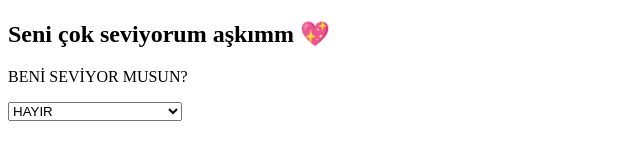
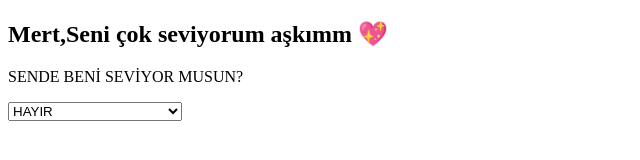
Before and after one commit to sude-glr/mert, a plain HTML site: page index.html in a window 1280 px wide. Shown: the whole page, without its empty margins (0-640 px from the left). Drawn offline with Linux system fonts and the light colour scheme.

Commit message:
Update index.html

```diff
--- a/index.html
+++ b/index.html
@@ -6,8 +6,8 @@
     <title>MERTESAYFAYAPIYORUM</title>
 </head>
 <body>
-    <h2>Seni çok seviyorum aşkımm 💖</h2>
-    <p>BENİ SEVİYOR MUSUN?</p>
+    <h2>Mert,Seni çok seviyorum aşkımm 💖</h2>
+    <p>SENDE BENİ SEVİYOR MUSUN?</p>
 
     <select name="liste">
         <option value="1" selected>HAYIR</option>
```
